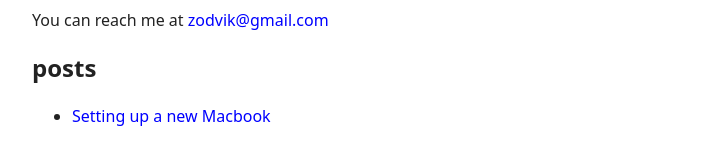
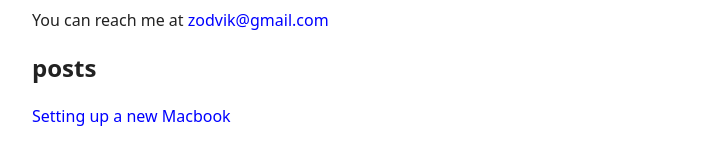
Before and after one commit to zodvik/zodvik.github.io, a Jekyll site: the page built from index.md, in a window 1280 px wide. Shown: the part 196-361 px from the top of the page, without its empty margins (288-991 px from the left). Built offline with Jekyll 4.4.1, drawn with Linux system fonts in a browser that asks for light colours; Markdown is read by kramdown in place of the engine named in the settings.

Commit message:
remove lists

```diff
--- a/index.md
+++ b/index.md
@@ -11,10 +11,8 @@ You can reach me at [zodvik@gmail.com](mailto:zodvik@gmail.com)
 
 ## posts
 
-<ul>
 {% for post in site.posts %}
-  <li>
+  <div>
   	<a href="{{ post.url }}">{{ post.title }}</a>
-  </li>
+  </div>
 {% endfor %}
-</ul>
```
